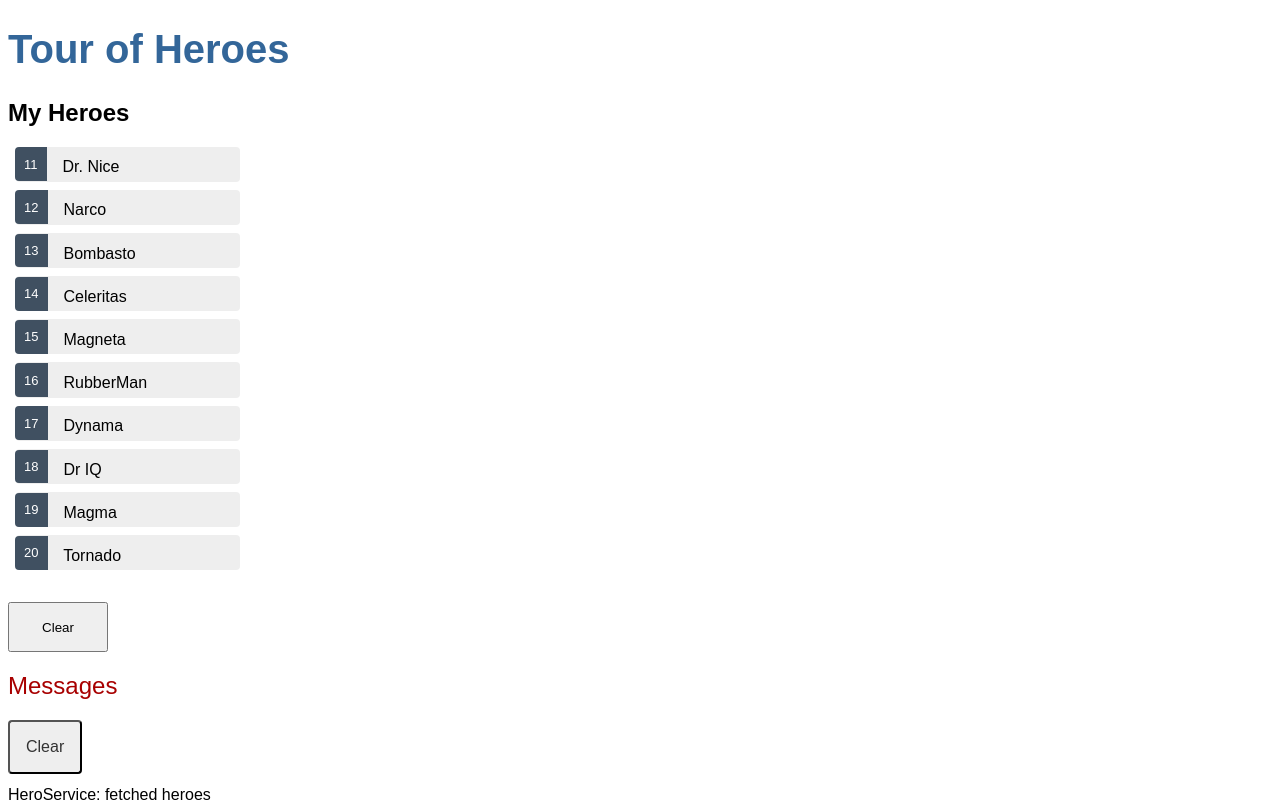
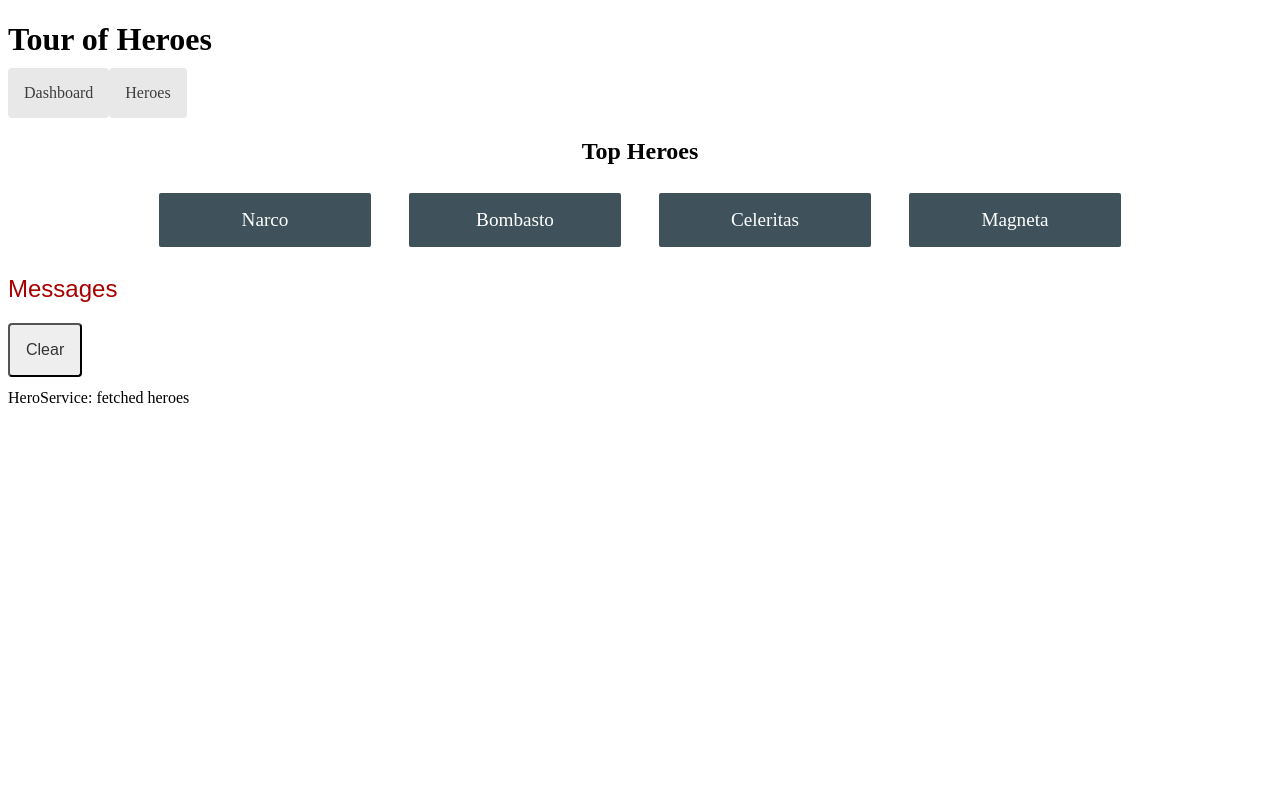
Before and after one commit to ponderfizzle/angular-tour-of-heroes, an Angular app: page /dashboard in a window 1280 px wide. Before the commit this address led to /. Built offline with nearby package versions, Linux system fonts and the light colour scheme.

Commit message:
code up to navigating to hero details section

```diff
--- a/src/app/app-routing.module.ts
+++ b/src/app/app-routing.module.ts
@@ -1,7 +1,13 @@
 import { NgModule } from '@angular/core';
 import { RouterModule, Routes } from '@angular/router';
+import { DashboardComponent } from './components/dashboard/dashboard.component';
+import { HeroesComponent } from './components/heroes/heroes.component';
 
-const routes: Routes = [];
+const routes: Routes = [
+  { path: '', redirectTo: '/dashboard', pathMatch: 'full' },
+  { path: 'heroes', component: HeroesComponent },
+  { path: 'dashboard', component: DashboardComponent }
+];
 
 @NgModule({
   imports: [RouterModule.forRoot(routes)],
--- a/src/app/app.component.css
+++ b/src/app/app.component.css
@@ -1,22 +1,21 @@
-/* Application-wide Styles */
+/* AppComponent's private CSS styles */
 h1 {
-  color: #369;
-  font-family: Arial, Helvetica, sans-serif;
-  font-size: 250%;
+  margin-bottom: 0;
 }
-h2, h3 {
-  color: #444;
-  font-family: Arial, Helvetica, sans-serif;
-  font-weight: lighter;
+nav a {
+  padding: 1rem;
+  text-decoration: none;
+  margin-top: 10px;
+  display: inline-block;
+  background-color: #e8e8e8;
+  color: #3d3d3d;
+  border-radius: 4px;
 }
-body {
-  margin: 2em;
+
+nav a:hover {
+  color: white;
+  background-color: #42545C;
 }
-body, input[type="text"], button {
-  color: #333;
-  font-family: Cambria, Georgia, serif;
+nav a.active {
+  background-color: black;
 }
-/* everywhere else */
-* {
-  font-family: Arial, Helvetica, sans-serif;
-}
--- a/src/app/app.component.html
+++ b/src/app/app.component.html
@@ -1,3 +1,7 @@
 <h1>{{title}}</h1>
-<app-heroes></app-heroes>
+<nav>
+  <a routerLink="/dashboard">Dashboard</a>
+  <a routerLink="/heroes">Heroes</a>
+</nav>
+<router-outlet></router-outlet>
 <app-messages></app-messages>
--- a/src/app/app.module.ts
+++ b/src/app/app.module.ts
@@ -7,13 +7,15 @@
 import { HeroesComponent } from './components/heroes/heroes.component';
 import { HeroDetailComponent } from './components/hero-detail/hero-detail.component';
 import { MessagesComponent } from './components/messages/messages.component';
+import { DashboardComponent } from './components/dashboard/dashboard.component';
 
 @NgModule({
   declarations: [
     AppComponent,
     HeroesComponent,
     HeroDetailComponent,
-    MessagesComponent
+    MessagesComponent,
+    DashboardComponent
   ],
   imports: [
     BrowserModule,
--- /dev/null
+++ b/src/app/components/dashboard/dashboard.component.css
@@ -0,0 +1,50 @@
+/* DashboardComponent's private CSS styles */
+
+h2 {
+  text-align: center;
+}
+
+.heroes-menu {
+  padding: 0;
+  margin: auto;
+  max-width: 1000px;
+
+  /* flexbox */
+  display: flex;
+  flex-direction: row;
+  flex-wrap: wrap;
+  justify-content: space-around;
+  align-content: flex-start;
+  align-items: flex-start;
+}
+
+a {
+  background-color: #3f525c;
+  border-radius: 2px;
+  padding: 1rem;
+  font-size: 1.2rem;
+  text-decoration: none;
+  display: inline-block;
+  color: #fff;
+  text-align: center;
+  width: 100%;
+  min-width: 70px;
+  margin: .5rem auto;
+  box-sizing: border-box;
+
+  /* flexbox */
+  order: 0;
+  flex: 0 1 auto;
+  align-self: auto;
+}
+
+@media (min-width: 600px) {
+  a {
+    width: 18%;
+    box-sizing: content-box;
+  }
+}
+
+a:hover {
+  background-color: #000;
+}
--- /dev/null
+++ b/src/app/components/dashboard/dashboard.component.html
@@ -0,0 +1,6 @@
+<h2>Top Heroes</h2>
+<div class="heroes-menu">
+  <a *ngFor="let hero of heroes">
+    {{hero.name}}
+  </a>
+</div>
--- /dev/null
+++ b/src/app/components/dashboard/dashboard.component.ts
@@ -0,0 +1,23 @@
+import { Component, OnInit } from '@angular/core';
+import { Hero } from '../..//interfaces/Hero';
+import { HeroService } from '../../services/hero.service';
+
+@Component({
+  selector: 'app-dashboard',
+  templateUrl: './dashboard.component.html',
+  styleUrls: ['./dashboard.component.css']
+})
+export class DashboardComponent implements OnInit {
+  heroes: Hero[] = [];
+
+  constructor(private heroService: HeroService) { }
+
+  ngOnInit() {
+    this.getHeroes();
+  }
+
+  getHeroes(): void {
+    this.heroService.getHeroes()
+      .subscribe(heroes => this.heroes = heroes.slice(1, 5));
+  }
+}
```
Also changed, not shown: 1 other file (tests, documents, lock files or other folders).
